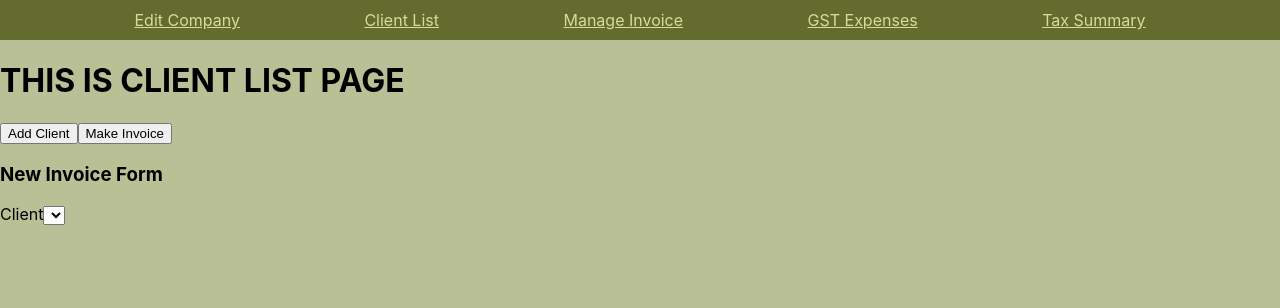
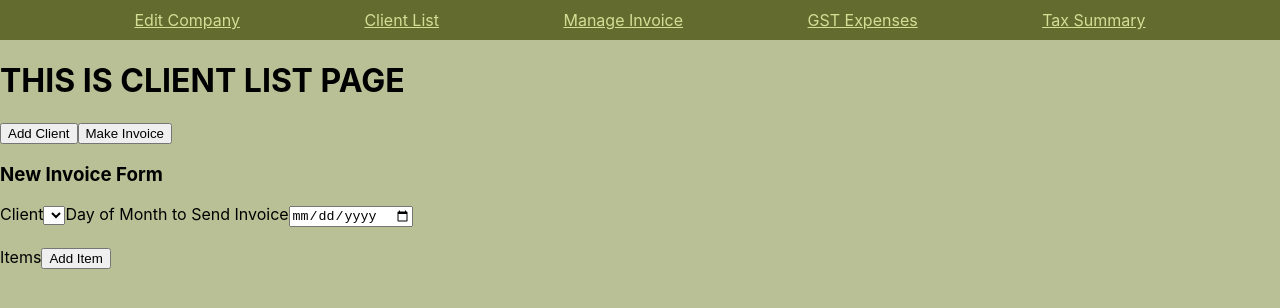
Before and after one commit to rafaelmarcoo/invoice-system-frontend, a React (Create React App) app: page /clientlist in a window 1280 px wide. Both pictures are taken after a click on the button "Make Invoice". Shown: the top 308 px of the page. Built offline with nearby package versions, Linux system fonts and the light colour scheme.

Commit message:
Form for InvoiceForm in ClientListPage

```diff
--- a/src/ClientList/InvoiceForm.js
+++ b/src/ClientList/InvoiceForm.js
@@ -1,13 +1,60 @@
+import { useState } from "react";
+
 export const InvoiceForm = () => {
+    const [items, setItems] = useState([]);
+
+    const addItem = () => {
+        const item = {
+            id: items.length === 0 ? 1 : items[items.length - 1].id + 1,
+            description: "",
+            quantity: "",
+            price: "",
+        }
+        setItems([...items, item]);;
+    };
+
+    const removeItem = (removeId) => {
+        const newItemsArr = items.filter((item) => item.id !== removeId);
+        setItems(newItemsArr);
+    };
+
     return (
         <div className="invoice-form">
             <h3>New Invoice Form</h3>
 
-            <form>
-                <label>Client</label>
-                <select></select>
-                {/* */}
-            </form>
+            <label>Client</label>
+            <select></select>
+            {/* Will have to connect this to database to show all available clients */}
+
+            <label>Day of Month to Send Invoice</label>
+            <input type="date"></input>
+
+            <br/><br/>
+
+            <label>Items</label>
+            {items.map((item) => (
+                <div key={item.id} className="item">
+                    <label>Description</label>
+                    <input
+                        type="text"
+                    />
+
+                    <label>quantity</label>
+                    <input
+                        type="text"
+                    />
+
+                    <label>Price</label>
+                    <input
+                        type="text"
+                    />
+
+                    <button onClick={() => removeItem(item.id)}>X</button>
+                </div>
+            ))}
+
+            <button onClick={addItem}>Add Item</button>
+
         </div>
     );
 }
```
